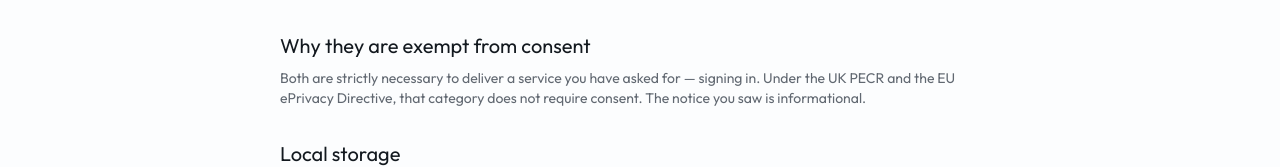
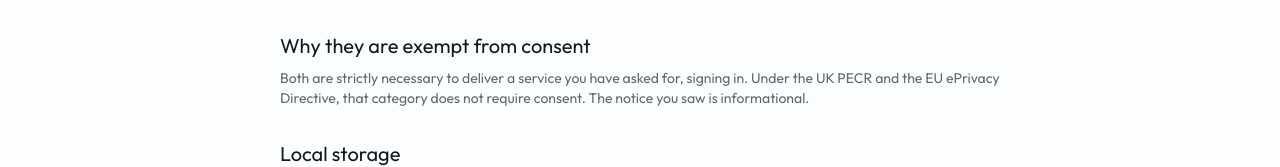
Before and after one commit to julio-barthson/Laterr-Frontend, a Next.js app: page /cookies in a window 1280 px wide. Shown: the part 473-640 px from the top of the page. Built offline with nearby package versions, Linux system fonts and the light colour scheme; no server answers.

Commit message:
Updated the image

```diff
--- a/app/(marketing)/cookies/page.tsx
+++ b/app/(marketing)/cookies/page.tsx
@@ -26,7 +26,7 @@ export default function CookiesPage() {
         {
           heading: "Why they are exempt from consent",
           paragraphs: [
-            "Both are strictly necessary to deliver a service you have asked for — signing in. Under the UK PECR and the EU ePrivacy Directive, that category does not require consent. The notice you saw is informational.",
+            "Both are strictly necessary to deliver a service you have asked for, signing in. Under the UK PECR and the EU ePrivacy Directive, that category does not require consent. The notice you saw is informational.",
           ],
         },
         {
--- a/app/(marketing)/page.tsx
+++ b/app/(marketing)/page.tsx
@@ -420,7 +420,7 @@ export default function LandingPage() {
                 image: "/assets/images/persona-family.jpg",
                 alt: "A family sharing a moment around a tablet",
                 title: "Families & Enterprise",
-                body: "Shared calendars, executive itineraries, RSVPs and confidential mode — beautiful for the whole household or the whole company.",
+                body: "Shared calendars, executive itineraries, RSVPs and confidential mode, beautiful for the whole household or the whole company.",
               },
             ].map((persona) => (
               <div
--- a/app/(marketing)/terms/page.tsx
+++ b/app/(marketing)/terms/page.tsx
@@ -43,7 +43,7 @@ export default function TermsPage() {
         {
           heading: "Bookings between you and your invitees",
           paragraphs: [
-            "Laterr provides the scheduling tool. Any agreement about what happens in a booked meeting is between you and your invitee — we are not a party to it.",
+            "Laterr provides the scheduling tool. Any agreement about what happens in a booked meeting is between you and your invitee, we are not a party to it.",
           ],
         },
         {
```
